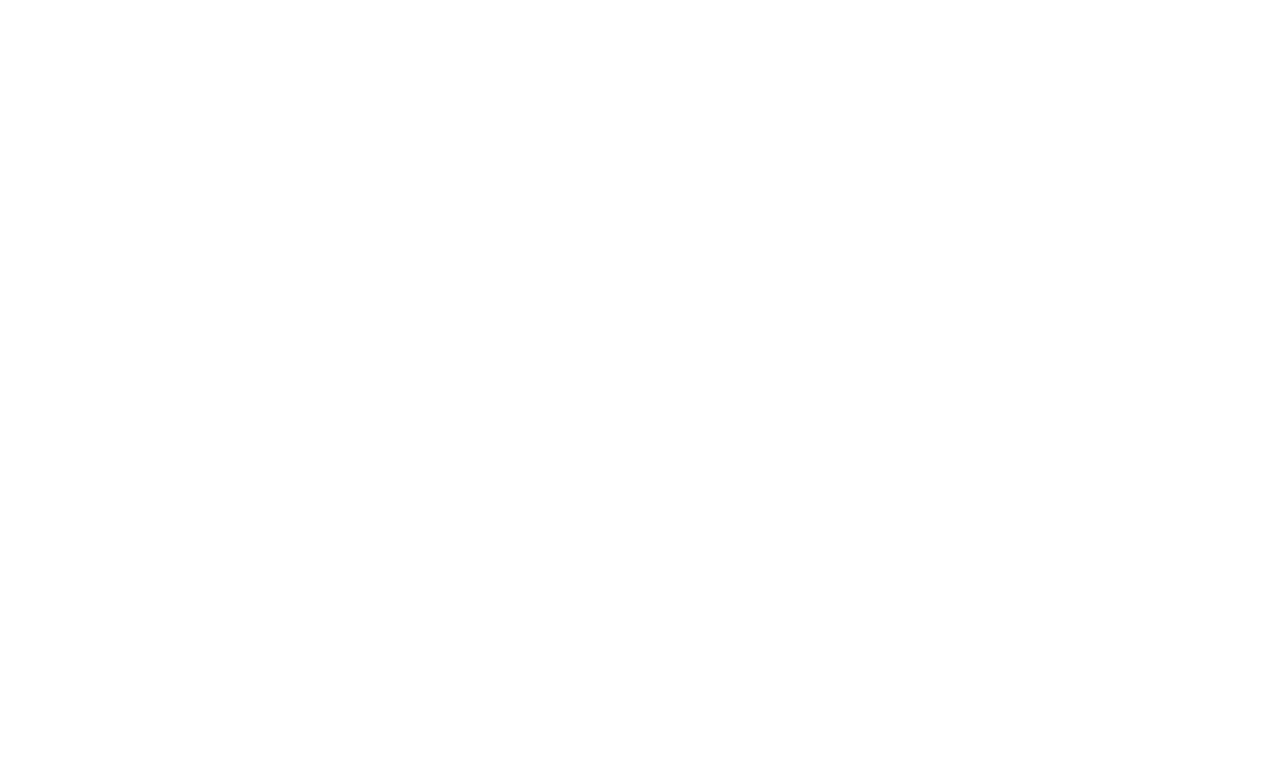
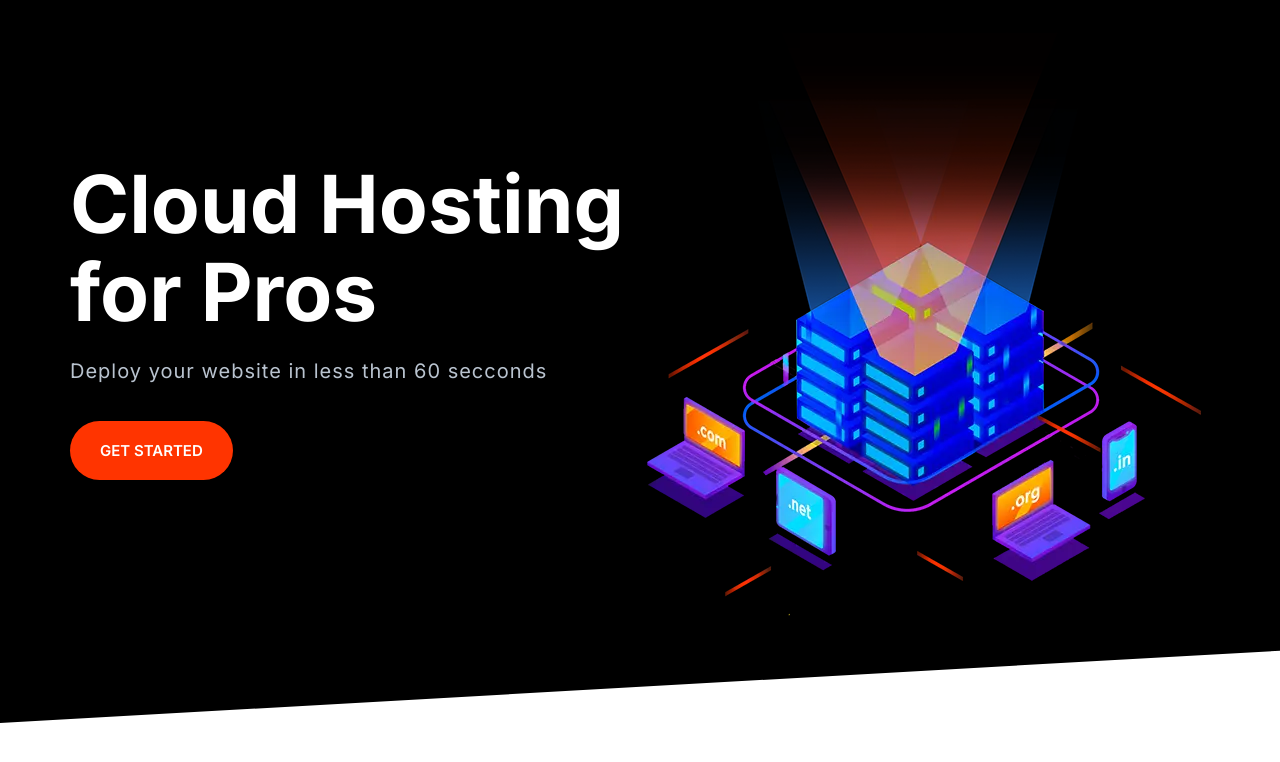
Before and after one commit to hunter-orion/Cloud-Hosting, a plain HTML site: page index.html in a window 1280 px wide. Drawn offline with Linux system fonts and the light colour scheme.

Commit message:
hero finished

```diff
--- a/css/index.css
+++ b/css/index.css
@@ -32,6 +32,7 @@ h2,
 h3 {
     color: var(--color-heading);
     margin-bottom: 1rem;
+    line-height: 1.1;
 }
 
 h1 {
@@ -690,3 +691,34 @@ right: 5%;
             opacity: 1;
         }
     }
+
+    /* Hero */
+
+    .hero {
+        clip-path: polygon(0% 0%, 100% 0%, 100% 90%, 0% 100%);
+
+    }
+
+    .hero__tagline {
+        font-size: 2rem;
+        color: #b9c3cf;
+        letter-spacing: 1px;
+        margin: 2rem 0 5rem;
+    }
+
+    .hero__image {
+        width: 100%;
+    }
+
+    @media screen and (min-width: 768px) {
+
+        .hero {
+            padding-top: 0;
+        }
+
+        .hero__content {
+            text-align: left;
+            align-self: center  ;
+
+        }
+    }
--- a/index.html
+++ b/index.html
@@ -19,6 +19,28 @@
     <link rel="stylesheet" href="css/index.css" />
   </head>
   <body>
+    <section class="block block--dark block--skewed-left hero">
+      <div class="container grid grid--1x2">
+        <header class="block__header hero__content">
+          <h1 class="block__heading">Cloud Hosting for Pros</h1>
+          <p class="hero__tagline">
+            Deploy your website in less than 60 secconds
+          </p>
+          <a href="" class="btn btn--accent .btn--secondary">Get Started</a>
+        </header>
+        <picture>
+          <source
+            type="image/webp"
+            srcset="images/banner.webp 1x, images/banner@2x.webp 2x"
+          />
+          <source
+            type="image/png"
+            srcset="images/banner.png 1x, images/banner@2x.png 2x"
+          />
+          <img class="hero__image" src="images/banner." alt="" />
+        </picture>
+      </div>
+    </section>
     <script src="/main.js"></script>
   </body>
 </html>
```
Also changed, not shown: componants/hero.html (added, +20 -0 lines), images/banner.webp (added), images/banner@2x.webp (added).
